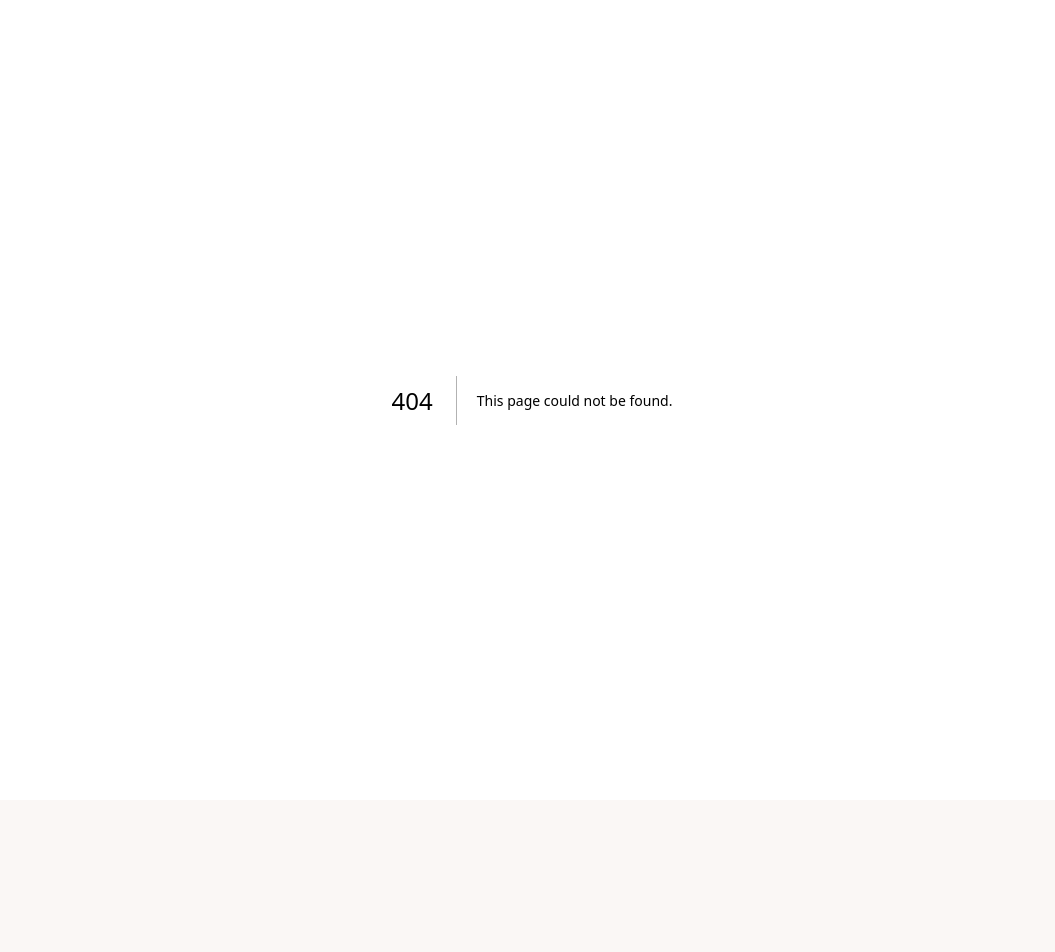
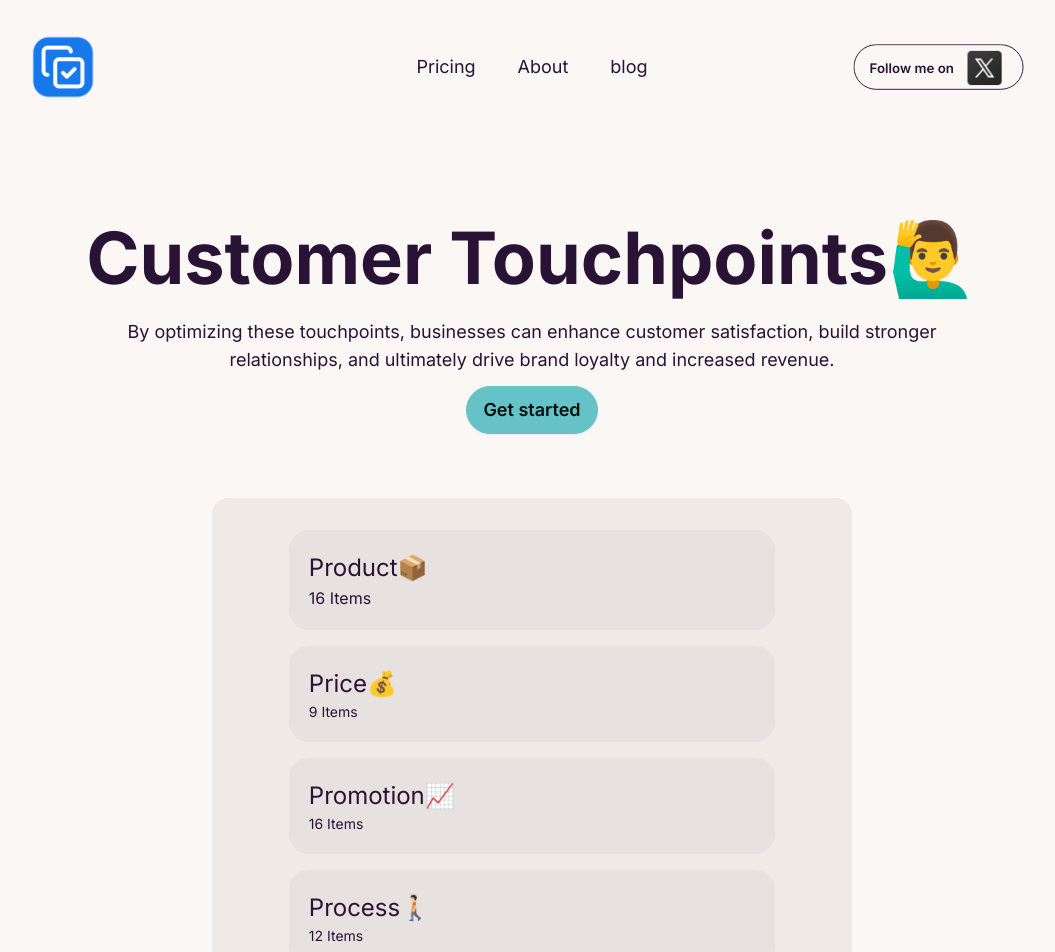
Before and after one commit to ashokDevs/startupcheck, a Next.js app: page /customer-touchpoints in a window 1280 px wide. Before the commit this address had no page. Shown: the top 952 px of the page, without its empty margins (108-1163 px from the left). Before the commit the page ends 800 px from the top, so only its background shows below. Built offline with nearby package versions, Linux system fonts and the light colour scheme.

Commit message:
fewChanges

```diff
--- /dev/null
+++ b/app/about/page.tsx
@@ -0,0 +1,47 @@
+import type { Metadata } from "next";
+import Link from "next/link";
+
+export const metadata: Metadata = {
+  title: "About me",
+  description: "SaaS, SaaS checkklist ,Customer Acquision",
+};
+
+function Page() {
+  return (
+    <div className="hero min-h-screen bg-base-200 px-10 py-10">
+      <div className="hero-content flex-col lg:flex-row">
+        <h1 className="text-5xl font-bold text-center md:text-right">
+          Ashok Reddy Kakumanu
+        </h1>
+        <div className="divider invisible divider-horizontal md:visible"></div>
+
+        <div className="order-2 lg:order-1">
+          <p className="py-6 max-w-5xl">
+            I&apos;m Ashok, a 19-year-old from India. This Checklisy is a free
+            tool built for my future use . I am sharing the product because i
+            want other indiehackers use it too if they find it helpful . The
+            first one was an AI lesson planner that didn&apos;t receive as much
+            traffic as expected. That&apos;s why I stopped building it and
+            started looking for another problem to solve. While this is may not
+            the biggest problem , it sure helps me alot while building my future
+            problems.
+          </p>
+          <div className="flex flex-row gap-4">
+            <a
+              href="https://twitter.com/indieashok"
+              className="btn btn-secondary"
+              target="_blank"
+              rel="noopener noreferrer"
+            >
+              <img className="" src="/TwitterLogo.png" alt="Twitter Logo" />
+              Follow me
+            </a>
+            <Link href="/" className="btn btn-outline">Go back</Link>
+          </div>
+        </div>
+      </div>
+    </div>
+  );
+}
+
+export default Page;
--- /dev/null
+++ b/app/customer-touchpoints/page.css
@@ -0,0 +1,39 @@
+.link {
+    position: relative; /* Enable positioning for the arrow */
+
+    padding: 20px; /* Make space for the arrow */
+    background-color: oklch(var(--b3));
+    font-size: 1.5rem;
+    border-radius: 20px;
+    cursor: pointer;
+    width: 80%;
+    text-decoration: none;
+
+
+}
+.linkNo{
+  cursor: not-allowed;
+}
+.link>p{
+    font-size: 1rem;
+}
+
+.link:hover:after {
+    margin-right: 10px;
+    content: "->"; /* Content of the arrow */
+    position: absolute; /* Position independently of the list item */
+    right: 0; /* Place the arrow at the end of the list item */
+    top: 50%; /* Center the arrow vertically */
+    transform: translateY(-50%); /* Adjust vertical alignment */
+    font-size: 2rem; /* Set arrow size */
+    color: oklch(var(--bc)); /* Set arrow color */
+  }
+
+
+
+  ul {
+    padding: 50px;
+    display: grid;
+    gap: 10px;  /* Adjust spacing as needed */
+    grid-template-rows: repeat(auto-fit, minmax(100px, 1fr)); /* Optional for layout */
+  }
--- /dev/null
+++ b/app/customer-touchpoints/page.tsx
@@ -0,0 +1,66 @@
+import "./page.css"; // Assuming this file contains any additional CSS
+import Link from "next/link";
+import Navbar from "../Components/Navbar";
+import type { Metadata } from "next";
+
+export const metadata: Metadata = {
+  title: "SaaS checklist | Customer Touchpoints",
+  description: "SaaS, SaaS checkklist ,Customer Acquision",
+};
+
+function Page() {
+  // ... rest of your code
+
+  return (
+    <main className="w-screen  ">
+      <Navbar />
+      <div className="min-w-screen min-h-screen grid items-center gap-4">
+        <div className="flex flex-col items-center justify-center mt-28 transition-all duration-1000 ease-in-out">
+          <h1 className="text-5xl text-center text-base-content- font-bold md:text-5xl lg:text-7xl ">
+            Customer Touchpoints️🙋‍♂️
+          </h1>
+          <h2 className="text-md text-center text-base-content opacity-7 md:text-lg w-[300px] md:w-[900px] mt-2 transform translate-y-4 ">
+            By optimizing these touchpoints, businesses can enhance customer
+            satisfaction, build stronger relationships, and ultimately drive
+            brand loyalty and increased revenue.
+          </h2>
+          <Link className="btn btn-primary mt-7 text-lg group" href="/product">
+            Get started
+          </Link>
+
+          <div className="m-auto  py-8 w-screen md:px-4 px-2  bg-base-200  md:w-[50%] h-fit min-h-[500px] rounded-box mt-16 ">
+            <div className="grid grid-cols-1 gap-4 place-items-center">
+              {/* Use Link for each link */}
+              <Link href="/product" className=" link ">
+                Product📦 <br />
+                <p>16 Items</p>
+              </Link>
+              <Link className="indicator link   disabled" href="/price">
+                <div>
+                  Price💰
+                  <p className="text-sm">9 Items</p>
+                </div>
+              </Link>
+
+              <Link className="indicator link  " href="/promotion">
+                <div>
+                  Promotion📈
+                  <p className="text-sm">16 Items</p>
+                </div>
+              </Link>
+
+              <Link className="indicator link " href="/process">
+                <div>
+                  Process🚶🏻
+                  <p className="text-sm">12 Items</p>
+                </div>
+              </Link>
+            </div>
+          </div>
+        </div>
+      </div>
+    </main>
+  );
+}
+
+export default Page;
--- a/app/googleb1d85af7de746030.html
+++ /dev/null
@@ -1 +0,0 @@
-google-site-verification: googleb1d85af7de746030.html
--- /dev/null
+++ b/app/price/page.tsx
@@ -0,0 +1,36 @@
+import React from 'react'
+import Formelement from '../Components/Formelement'
+import Navbar from '../Components/Navbar';
+import TabsDesign from '../Components/TabsDesign';
+import type { Metadata } from "next";
+import BuyMeCoffee from '../Components/BuyMeCoffee';
+import Link from 'next/link';
+export const metadata: Metadata = {
+  title: "SaaS checklist | Price",
+  description: "SaaS, SaaS checklist ,Customer Acquision",
+};
+function Page() {
+  return (
+    <main>
+      <Navbar />
+
+      <TabsDesign
+        h1="Price💰"
+        h3="Customers perceive value when pricing aligns with expectations and offers transparency. Flexible payment options and competitive pricing enhance accessibility and overall perceived value."
+      />
+
+      <div className="flex flex-col gap-2 items-center justify-center ">
+        <Formelement tab="Price" />
+        <Link
+          href="/promotion"
+          className="btn btn-primary w-[200px] mb-20 text-lg"
+        >
+          Promotion{"📈"}
+        </Link>
+      </div>
+      <BuyMeCoffee />
+    </main>
+  );
+}
+
+export default Page
--- /dev/null
+++ b/app/pricing/page.tsx
@@ -0,0 +1,24 @@
+import Link from 'next/link';
+import React from 'react'
+import type { Metadata } from "next";
+
+export const metadata: Metadata = {
+  title: "SaaS checklist |Pricing",
+  description: "SaaS, SaaS checkklist ,Customer Acquision",
+};
+
+
+function page() {
+  return (
+    <div className="h-screen gap-4 w-screen flex flex-col items-center justify-center text-xl md:text-4xl">
+      <p>Its Freeeeeeee 😉!!</p>
+      <Link href="/customer-touchpoints" className=" btn btn-primary text-lg group">
+        start checking✅
+
+
+      </Link>
+    </div>
+  );
+}
+
+export default page
--- /dev/null
+++ b/app/product/page.tsx
@@ -0,0 +1,37 @@
+import React from 'react'
+import Formelement from '../Components/Formelement'
+import TabsDesign from '../Components/TabsDesign';
+import Navbar from '../Components/Navbar';
+import type { Metadata } from "next";
+import BuyMeCoffee from '../Components/BuyMeCoffee';
+import Link from 'next/link';
+
+export const metadata: Metadata = {
+  title: "SaaS checklist | Product",
+  description: "SaaS, SaaS checkklist ,Customer Acquision",
+};
+
+
+
+function Page() {
+  return (
+    <main>
+      <Navbar />
+
+      <TabsDesign
+        h1="Product📦"
+        h3="A high-quality product reflecting commitment to user needs increases loyalty. Providing solutions that genuinely solve pain points contributes significantly to customer satisfaction and retention."
+      />
+
+      <div className="flex flex-col gap-2 items-center justify-center">
+        <Formelement tab="Product" />
+        <Link href="/price" className="btn btn-primary w-[200px] mb-20 text-lg">
+          Price{"💰"}
+        </Link>
+      </div>
+      <BuyMeCoffee />
+    </main>
+  );
+}
+
+export default Page
--- /dev/null
+++ b/app/promotion/page.tsx
@@ -0,0 +1,37 @@
+import React from 'react'
+import Formelement from '../Components/Formelement'
+import Navbar from '../Components/Navbar';
+import TabsDesign from '../Components/TabsDesign';
+import type { Metadata } from "next";
+import BuyMeCoffee from '../Components/BuyMeCoffee';
+import Link from 'next/link';
+export const metadata: Metadata = {
+  title: "SaaS checklist | Promotion",
+  description: "SaaS, SaaS checkklist ,Customer Acquision",
+};
+
+function Page() {
+  return (
+    <main>
+      <Navbar />
+
+      <TabsDesign
+        h1="Promotion📈"
+        h3="From online presence to user-generated content, drive engagement. Trust is built through influencer collaboration, referral programs, and customer testimonials, enhancing the effectiveness of promotional strategies."
+      />
+
+      <div className="flex flex-col gap-2 items-center justify-center group">
+        <Formelement tab="Promotion" />
+        <Link
+          href="/process"
+          className="btn btn-primary w-[200px] mb-20 text-lg"
+        >
+          Process{"🚶🏻"}
+        </Link>
+      </div>
+      <BuyMeCoffee />
+    </main>
+  );
+}
+
+export default Page
```
